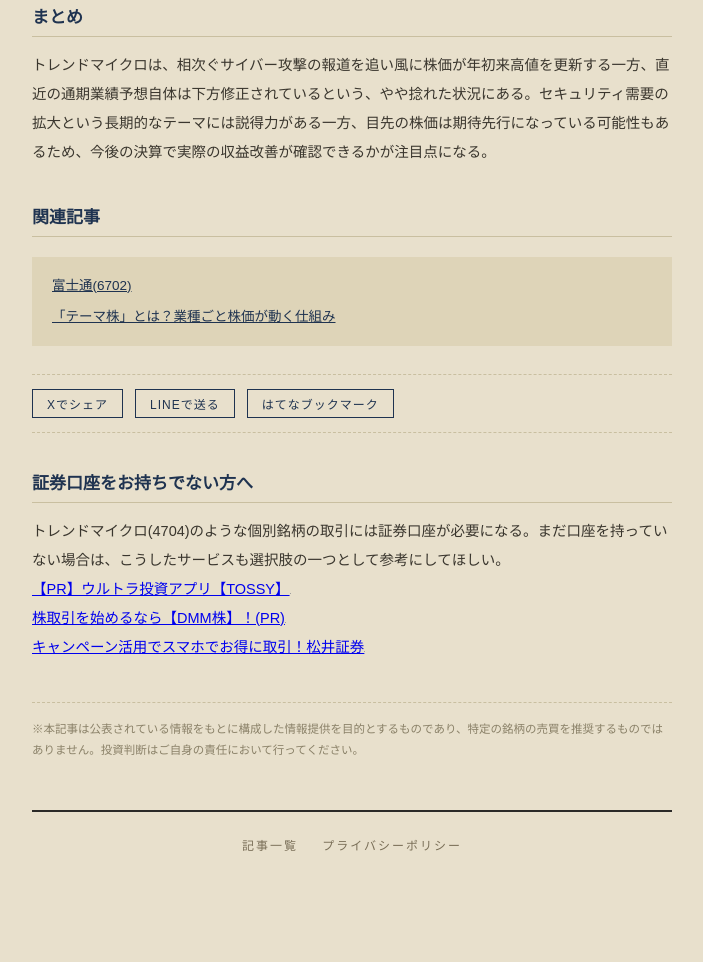
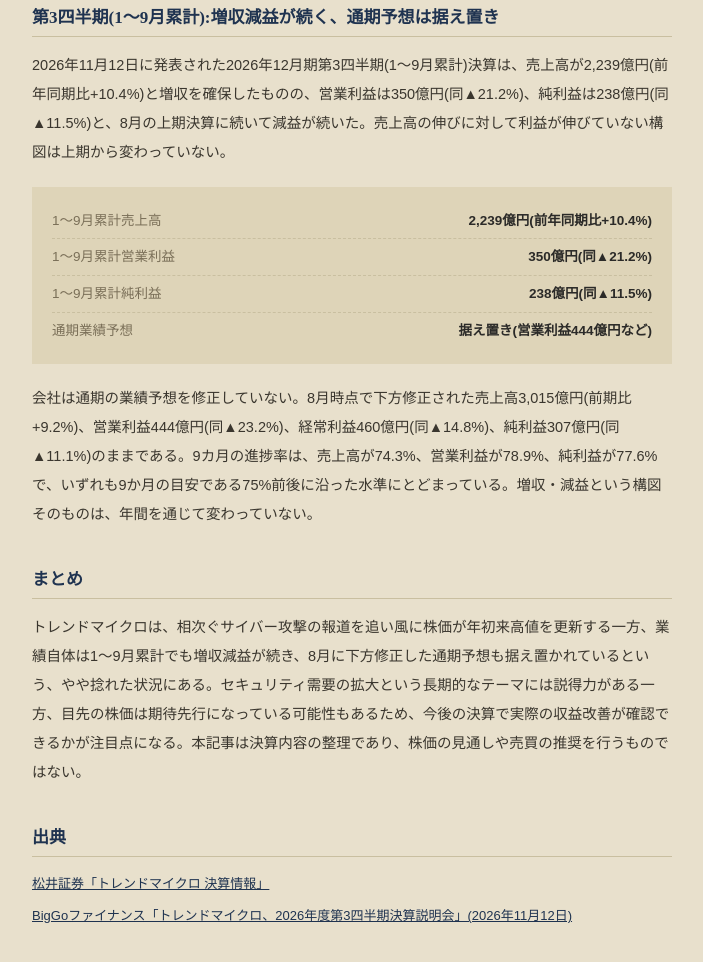
Before and after one commit to numachi-works/keisen-cho, a plain HTML site: page trendmicro-4704.html in a window 1280 px wide. Shown: the part 1820-2782 px from the top of the page, without its empty margins (288-991 px from the left). Drawn offline with Linux system fonts and the light colour scheme; grey boxes are pictures that could not be loaded.

Commit message:
トレンドマイクロ(4704)記事を2026年12月期第3四半期(1-9月累計)決算で拡充(増収減益の継続、通期予想の据え置きを反映)
Co-Authored-By: Claude Sonnet 5 <noreply@anthropic.com>
Claude-Session: https://claude.ai/code/session_01EwjSxLhBBYnPKqYooYKyjd

```diff
--- a/trendmicro-4704.html
+++ b/trendmicro-4704.html
@@ -65,7 +65,7 @@
   "description": "国内発のセキュリティソフト大手トレンドマイクロは、2026年10月に相次ぐサイバー攻撃・情報漏洩を背景に年初来高値を更新した。一方で8月に公表した通期業績予想は下方修正されており、株価と業績のギャップを整理する。",
   "image": "https://keisencho.com/og-image.png",
   "datePublished": "2026-10-09T00:20:22+09:00",
-  "dateModified": "2026-10-22T17:02:01+09:00",
+  "dateModified": "2026-11-16T12:00:00+09:00",
   "mainEntityOfPage": {
     "@type": "WebPage",
     "@id": "https://keisencho.com/trendmicro-4704"
@@ -98,7 +98,7 @@
   <header class="art">
     <span class="tag">セキュリティ</span>
     <h1 class="art-title">トレンドマイクロ(4704)<br>サイバー攻撃増加を追い風に年初来高値、一方で通期予想は下方修正</h1>
-    <p class="meta-line">2026年10月9日更新</p>
+    <p class="meta-line">2026年11月16日更新</p>
   </header>
 
   <p class="lead">国内発のセキュリティソフト大手トレンドマイクロは、2026年10月に相次ぐサイバー攻撃・情報漏洩を背景に年初来高値を更新した。一方で8月に公表した通期業績予想は下方修正されている。株価の勢いと業績の実態、両方を整理する。</p>
@@ -125,8 +125,22 @@
   <h2 class="sec">株価と業績のギャップをどう見るか</h2>
   <p>通期の利益予想が下方修正された直後にもかかわらず株価が上昇しているのは、目先の決算内容よりも「サイバー攻撃の増加でセキュリティ需要が今後さらに伸びるはずだ」という将来への期待が、株価を先に動かしているためだ。これはテーマ株によく見られる値動きで、期待が実際の業績に反映されるまでにはタイムラグがある。期待が先行している分、今後の決算で成長の裏付けが示されなければ、株価が反落するリスクもある点は踏まえておきたい。</p>
 
+  <h2 class="sec">第3四半期(1〜9月累計):増収減益が続く、通期予想は据え置き</h2>
+  <p>2026年11月12日に発表された2026年12月期第3四半期(1〜9月累計)決算は、売上高が2,239億円(前年同期比+10.4%)と増収を確保したものの、営業利益は350億円(同▲21.2%)、純利益は238億円(同▲11.5%)と、8月の上期決算に続いて減益が続いた。売上高の伸びに対して利益が伸びていない構図は上期から変わっていない。</p>
+  <div class="figures">
+    <div><span class="k">1〜9月累計売上高</span><span class="v">2,239億円(前年同期比+10.4%)</span></div>
+    <div><span class="k">1〜9月累計営業利益</span><span class="v">350億円(同▲21.2%)</span></div>
+    <div><span class="k">1〜9月累計純利益</span><span class="v">238億円(同▲11.5%)</span></div>
+    <div><span class="k">通期業績予想</span><span class="v">据え置き(営業利益444億円など)</span></div>
+  </div>
+  <p>会社は通期の業績予想を修正していない。8月時点で下方修正された売上高3,015億円(前期比+9.2%)、営業利益444億円(同▲23.2%)、経常利益460億円(同▲14.8%)、純利益307億円(同▲11.1%)のままである。9カ月の進捗率は、売上高が74.3%、営業利益が78.9%、純利益が77.6%で、いずれも9か月の目安である75%前後に沿った水準にとどまっている。増収・減益という構図そのものは、年間を通じて変わっていない。</p>
+
   <h2 class="sec">まとめ</h2>
-  <p>トレンドマイクロは、相次ぐサイバー攻撃の報道を追い風に株価が年初来高値を更新する一方、直近の通期業績予想自体は下方修正されているという、やや捻れた状況にある。セキュリティ需要の拡大という長期的なテーマには説得力がある一方、目先の株価は期待先行になっている可能性もあるため、今後の決算で実際の収益改善が確認できるかが注目点になる。</p>
+  <p>トレンドマイクロは、相次ぐサイバー攻撃の報道を追い風に株価が年初来高値を更新する一方、業績自体は1〜9月累計でも増収減益が続き、8月に下方修正した通期予想も据え置かれているという、やや捻れた状況にある。セキュリティ需要の拡大という長期的なテーマには説得力がある一方、目先の株価は期待先行になっている可能性もあるため、今後の決算で実際の収益改善が確認できるかが注目点になる。本記事は決算内容の整理であり、株価の見通しや売買の推奨を行うものではない。</p>
+
+  <h2 class="sec">出典</h2>
+  <p style="font-size:13px;margin:0 0 6px;"><a href="https://finance.matsui.co.jp/stock/4704/settlement/index" target="_blank" rel="noopener" style="color:#1F3350;">松井証券「トレンドマイクロ 決算情報」</a></p>
+  <p style="font-size:13px;margin:0 0 6px;"><a href="https://finance.biggo.jp/news/JP_4704.T_2026-11-12" target="_blank" rel="noopener" style="color:#1F3350;">BigGoファイナンス「トレンドマイクロ、2026年度第3四半期決算説明会」(2026年11月12日)</a></p>
 
 
   <h2 class="sec">関連記事</h2>
```
